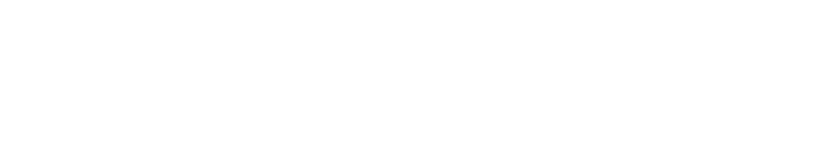
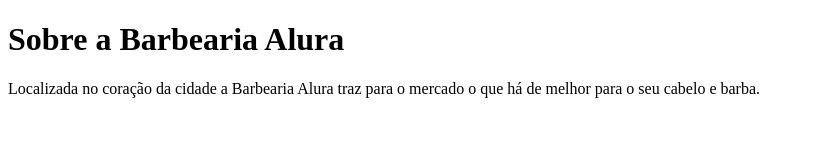
Before and after one commit to kamillycaldi/barbearia, a plain HTML site: page index.html in a window 1280 px wide. Shown: the whole page, without its empty margins (0-814 px from the left). Drawn offline with Linux system fonts and the light colour scheme.

Commit message:
adicionei um texto

```diff
--- a/index.html
+++ b/index.html
@@ -7,5 +7,19 @@
 </head>
 <body>
 
+<h1>Sobre a Barbearia Alura</h1>
+
+</p>
+     Localizada no coração da cidade a Barbearia Alura
+     traz para o mercado o que há de melhor para o seu
+     cabelo e barba.
+</p>
+
+
+
+
+
+
+
 </body>
 </html>
```
